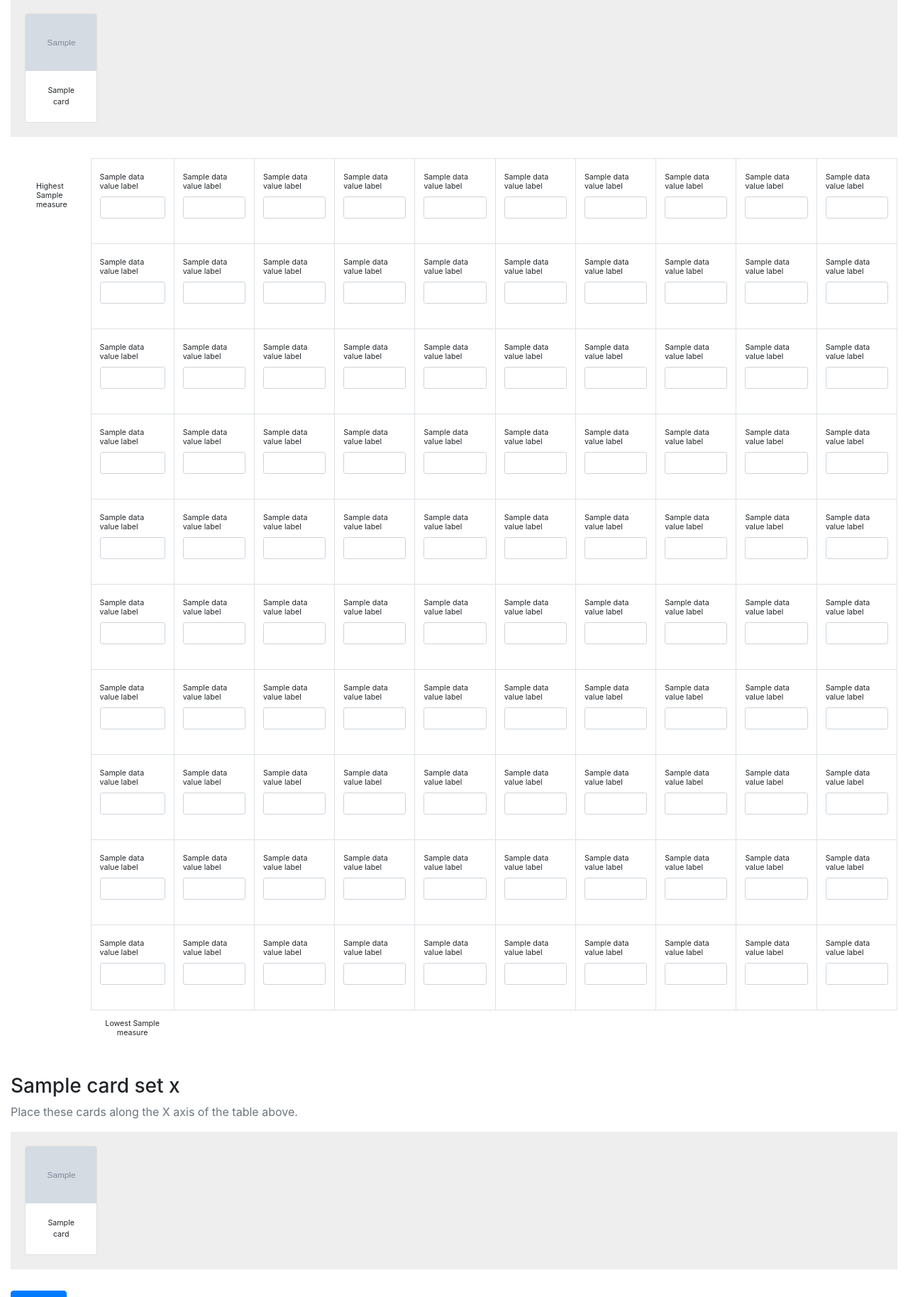
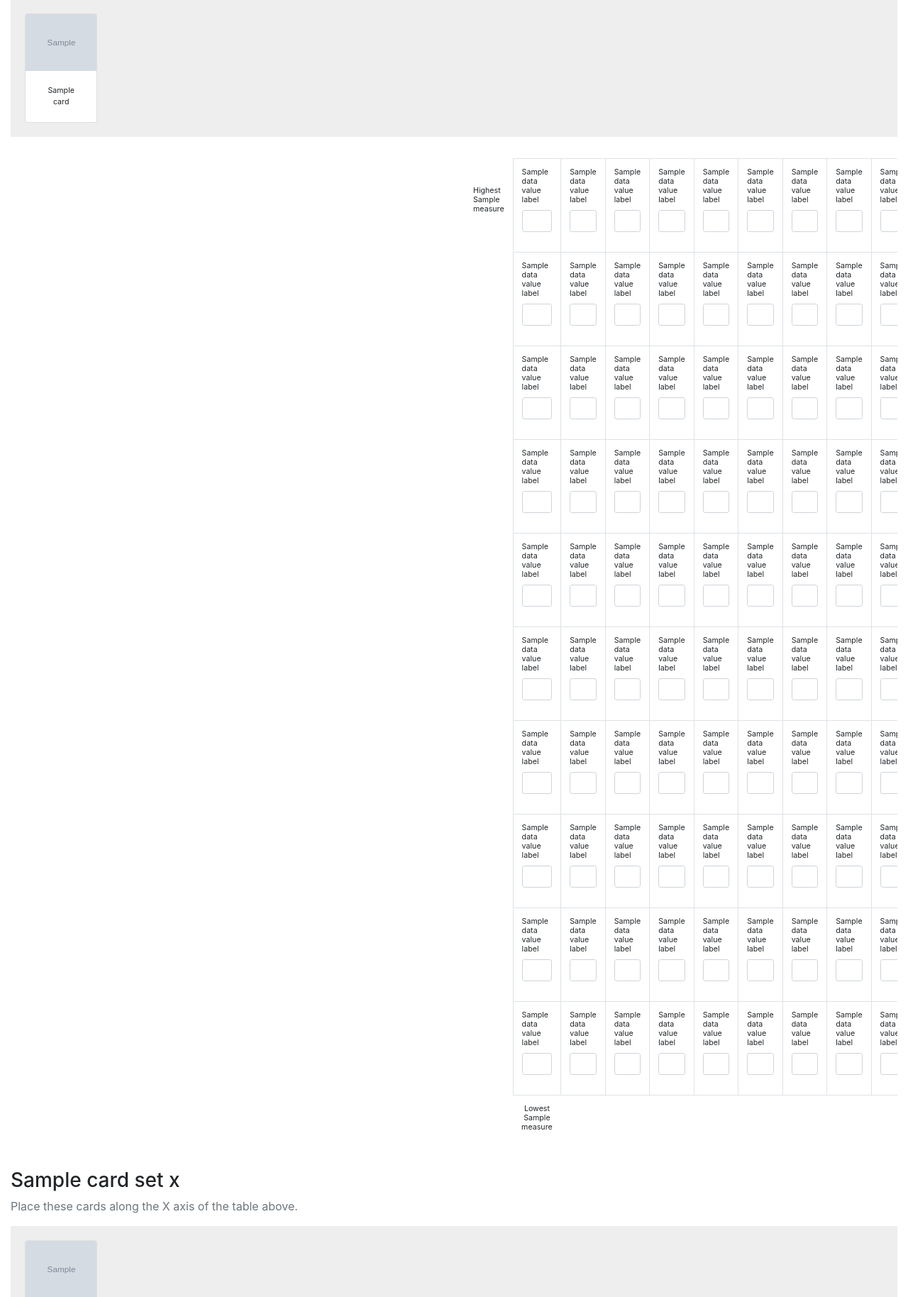
Before and after one commit to benthornton1/data-trading-survey, a Python web app: template app/templates/study/study.html in a window 1280 px wide. Shown: the part 169-1997 px from the top of the page at 71% size. Run offline with Jinja, Linux system fonts and the light colour scheme; the template is opened without the code that fills it: most values are stand-ins (such as "Sample title", 1, 10 or a date in 2020); grey boxes marked "Sample" are stand-in pictures; some libraries are stand-ins or nearby versions.

Commit message:
Updated UI and fixed bugs

```diff
--- a/app/responses/parsing/add_heat_maps.py
+++ b/app/responses/parsing/add_heat_maps.py
@@ -35,6 +35,7 @@
 
         for heat_map in heat_maps:
             data = {'col':[], 'row':[], 'values':[]}
+
             for col_row,value in heat_map.values.items():
                 split = col_row.split('_')
                 data['col'].append(split[1])
--- a/app/responses/routes.py
+++ b/app/responses/routes.py
@@ -19,6 +19,7 @@
 from app.responses.parsing.average_response2 import average_response as avg
 from app.responses.parsing.create_pdf import create_pdf as gen_pdf
 from app.responses.parsing.position_count import get_card_x_responses, get_card_y_responses
+
 
 
 @bp.route('/<int:id>')
@@ -83,7 +84,9 @@
                 response_2 = munchify(avg(study))
             else:
                 response_2 = Response.query.filter(Response.study_id==study.id, Response.id==int(data.get('response_id_2'))).first()
+
             return dict(data=render_template('responses/response.html', data_value_labels=study.data_value_labels, card_set_x=study.card_set_x, card_set_y=study.card_set_y, study=study, responses=[response_1, response_2]))
+
         except:
             flash('Invalid choice.')
 
--- a/app/static/css/board.css
+++ b/app/static/css/board.css
@@ -30,8 +30,12 @@
 .sortable-y .card {
     margin-left:auto;
 }
+
 .sortable-y {
-    display:flex;justify-content:flex-end;align-items:center;width:100%;height:100%;
+    display:flex;
+    flex-direction:row-reverse;
+    flex-wrap: wrap;
+    width: 50vw;
 }
 
 #card-table td{
--- a/app/static/js/process_cards.js
+++ b/app/static/js/process_cards.js
@@ -18,12 +18,6 @@
         $( "#sortable-x #sortable-y" ).disableSelection();
     });
 
-    $(".sortable-y").each(function(){
-        if($.trim($(this).html())==''){
-            var tr_height = $(this).parent().height();
-            $(this).css("height",tr_height);
-        }
-    });
 
     $("a#submit").click(function(){
 
@@ -41,51 +35,47 @@
 
         $(".cards-row").each(function(){
             var row = $(this).attr("row")
+            cards_y[row] = []
             $(".card", $(this)).each(function(){
                 var card_id = parseInt($(this).attr("card_id"));
                 var card_name = $(this).find(".title").text();
-                var card_img = ''
-                var card_desc = ''
-                if($(this).find(".img")){
-                    card_path = $(this).find(".img").attr("src").split('/');
-                    card_img = card_path[card_path.length-1]
+                var card_img = ""
+                var card_desc = ""
+                if($(this).find(".img") != ""){
+                    card_path = $(this).find(".img").attr("src")
+                    if(card_path !== "undefined" ){
+                        card_path_split = card_path.split('/')
+                        card_img = card_path_split[card_path_split.length-1]
+                    }
                 }
                 if ($(this).find(".description").attr("title")){
                     card_desc = $(this).find(".title").attr("title");
                 }
                 card = {'id':card_id, 'name':card_name, 'image':card_img, 'description':card_desc}
-                if(row in cards_y){
-                    cards_y[row].push(card)
-                } else {
-                    cards_y[row] = []
-                    cards_y[row].push(card)
-                }
-
+                cards_y[row].push(card)
             })
         });
 
         $(".cards-col").each(function(){
             var col = $(this).attr("col")
+            cards_x[col] = []
             $(".card", $(this)).each(function(){
                 var card_id = parseInt($(this).attr("card_id"))
                 var card_name = $(this).find(".title").text()
-                var card_img = ''
-                var card_desc = ''
+                var card_img = ""
+                var card_desc = ""
                 if($(this).find(".img")){
-                    card_path = $(this).find(".img").attr("src").split('/')
-                    card_img = card_path[card_path.length-1]
+                    card_path = $(this).find(".img").attr("src")
+                    if(typeof card_path !== "undefined" ){
+                        card_path_split = card_path.split('/')
+                        card_img = card_path_split[card_path_split.length-1]
+                    }
                 }
                 if ($(this).find(".description").attr("title")){
                     card_desc = $(this).find(".title").attr("title")
                 }
                 card = {'id':card_id, 'name':card_name, 'image':card_img, 'description':card_desc}
-                if(col in cards_x){
-                    cards_x[col].push(card)
-                } else {
-                    cards_x[col] = []
-                    cards_x[col].push(card)
-                }
-
+                cards_x[col].push(card)
             });
         });
 
@@ -99,7 +89,7 @@
                 var col_row_split = col_row.split("_");
                 var col = col_row_split[0].concat("_",col_row_split[1]);
                 var row = col_row_split[2].concat("_", col_row_split[3]);
-                if((col in cards_x)&&(row in cards_y)&&(isNaN(value))&&(!($(this).find(".alert").length))){
+                if((cards_x[col].length !== 0 )&&(cards_y[row].length !== 0)&&(isNaN(value))&&(!($(this).find(".alert").length))){
                     $('<span class="error" style="color: red;"><b>Must contain an integer.</b></span>').insertAfter(this);
                 }
                 var data_value = {}
@@ -123,10 +113,8 @@
         var url = $(this).attr('url');
         var csrf_token = $(this).attr('csrf');
 
-        var data = {}
-        data['cards_x'] = cards_x
-        data['cards_y'] = cards_y
-        data['data_values'] = data_values
+        var data = {'cards_x':cards_x, 'cards_y':cards_y, 'data_values':data_values}
+
 
         $.ajaxSetup({
             beforeSend: function(xhr, settings) {
--- a/app/study/routes.py
+++ b/app/study/routes.py
@@ -11,6 +11,7 @@
 from app.study import bp
 from app.study.decorators import *
 from app.study.forms import UserInfoForm
+
 
 @bp.route('/index')
 @bp.route('/')
@@ -38,6 +39,7 @@
         update_heat_maps(response)
 
         db.session.commit()
+
 
         return dict(url=url_for('study.complete'))
 
--- a/app/templates/responses/response.html
+++ b/app/templates/responses/response.html
@@ -6,7 +6,7 @@
             {% for row in response.cards_y %}
             {% set row_loop = loop %}
             <tr>
-                   <td style="border:none;" class="sortable-y droptrue2 d-flex flex-nowrap cards-row">
+                   <td style="border:none;" class="sortable-y droptrue2 cards-row">
                         {% for row, cards in response.cards_y.items() %}
                             {% set row = row.split('_')[1] %}
                             {% if row|int == study.number_of_rows-row_loop.index %}
@@ -122,7 +122,7 @@
                 {% for row in response.cards_y %}
                 {% set row_loop = loop %}
                 <tr>
-                       <td style="border:none;" class="sortable-y droptrue2 d-flex flex-nowrap cards-row">
+                       <td style="border:none;" class="sortable-y droptrue2 cards-row">
                             {% for row, cards in response.cards_y.items() %}
                                 {% set row = row.split('_')[1] %}
                                 {% if row|int == study.number_of_rows-row_loop.index %}
--- a/app/templates/study/study.html
+++ b/app/templates/study/study.html
@@ -49,8 +49,7 @@
 
 
         <tr>
-
-            <td style="border:none;" row="row_{{ study.number_of_rows-outer_loop.index }}" class="sortable-y droptrue2 d-flex flex-nowrap cards-row">
+            <td style="border:none;" row="row_{{ study.number_of_rows-outer_loop.index }}" class="sortable-y droptrue2 cards-row">
 
             </td>
 
```
Also changed, not shown: app/static/js/heatmaps.js (+6 -2 lines), 1 other file.
